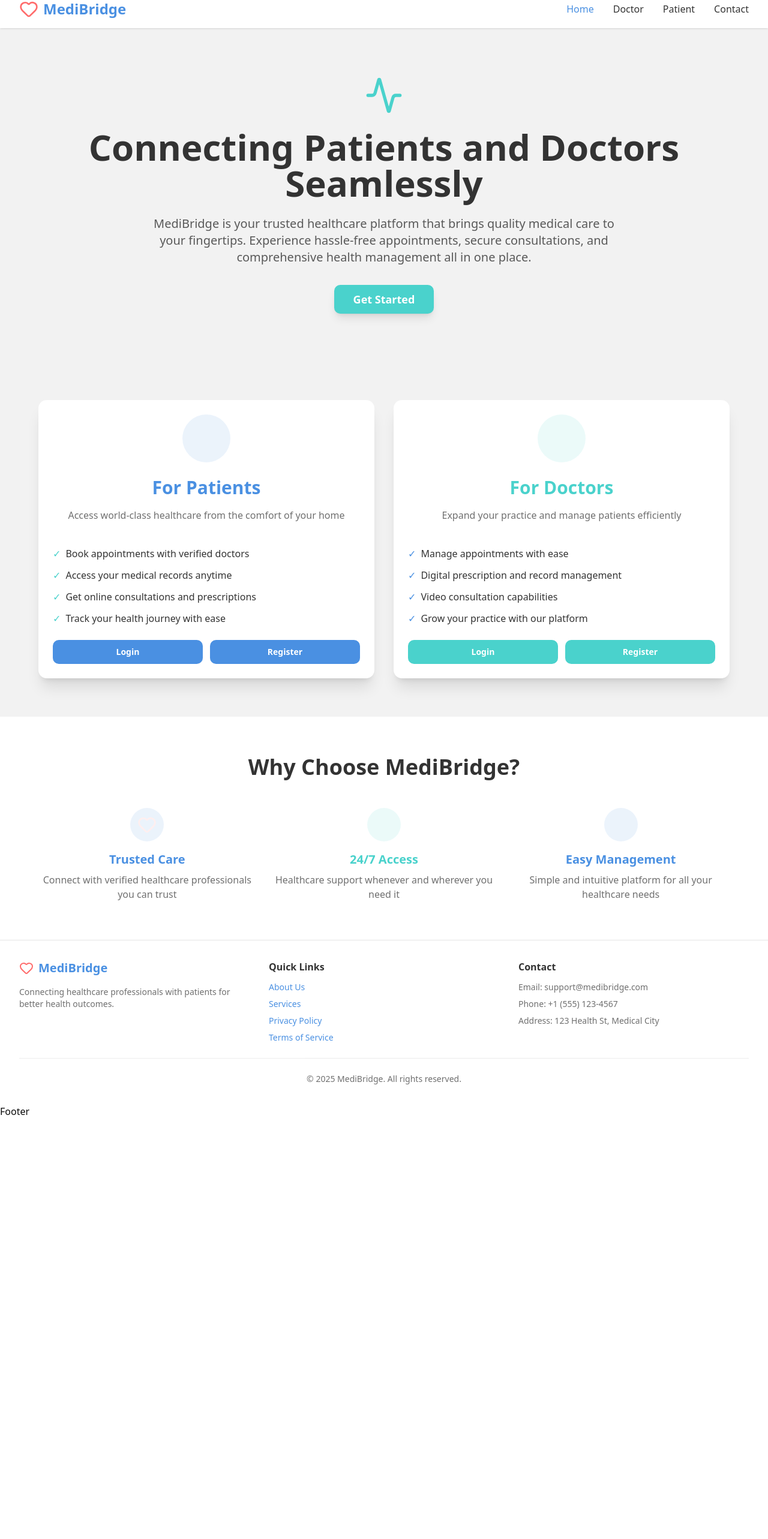
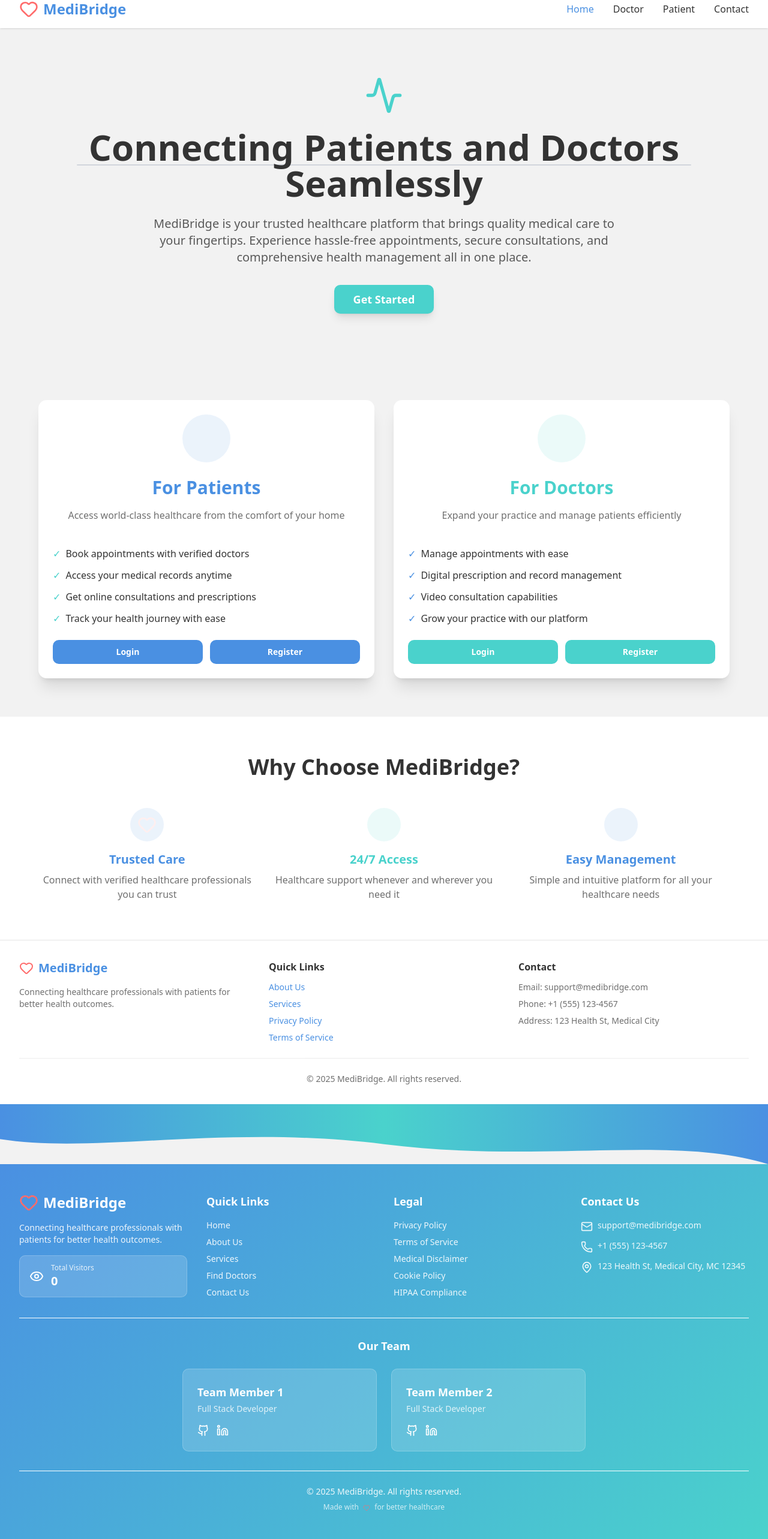
Before and after one commit to prana-W/MediBridge, a React (Vite) app in the folder frontend/: page / in a window 1280 px wide. Shown: the part 41-2607 px from the top of the page at 60% size. Before the commit the page ends 1906 px from the top, so only its background shows below. Built offline with nearby package versions, Linux system fonts and the light colour scheme; no server answers.

Commit message:
add the loader line

```diff
--- a/frontend/src/components/Footer.jsx
+++ b/frontend/src/components/Footer.jsx
@@ -1,9 +1,211 @@
-const Footer = () => {
-    return (
-        <>
-            <h1>Footer</h1>
-        </>
-    );
-};
+import React, { useState, useEffect } from 'react';
+import { Heart, Github, Linkedin, Mail, Phone, MapPin, Eye } from 'lucide-react';
+import { useApi } from '@/hooks';
 
-export default Footer;
+export default function MediBridgeFooter() {
+  const [visitorCount, setVisitorCount] = useState(0);
+  const [displayCount, setDisplayCount] = useState(0);
+  const [loading, setLoading] = useState(true);
+
+  const api = useApi();
+
+  useEffect(() => {
+    const trackVisitor = async () => {
+      try {
+        await api.post('/visitors'); // Track new visitor
+        const response = await api.get('/visitors'); // Fetch count
+        const finalCount = response.data.count || 0;
+        setVisitorCount(finalCount);
+      } catch (error) {
+        console.error('Error tracking visitor:', error);
+      } finally {
+        setLoading(false);
+      }
+    };
+    trackVisitor();
+  }, []);
+
+  // Smooth count-up animation
+  useEffect(() => {
+    if (visitorCount === 0) return;
+
+    let start = 0;
+    const duration = 1000; // 1.5s
+    const increment = visitorCount / (duration / 10);
+
+    const counter = setInterval(() => {
+      start += increment;
+      if (start >= visitorCount) {
+        start = visitorCount;
+        clearInterval(counter);
+      }
+      setDisplayCount(Math.floor(start));
+    }, 16);
+
+    return () => clearInterval(counter);
+  }, [visitorCount]);
+
+  const teamMembers = [
+    {
+      name: 'Team Member 1',
+      role: 'Full Stack Developer',
+      github: 'https://github.com/member1',
+      linkedin: 'https://www.linkedin.com/in/member1'
+    },
+    {
+      name: 'Team Member 2',
+      role: 'Full Stack Developer',
+      github: 'https://github.com/member2',
+      linkedin: 'https://www.linkedin.com/in/member2'
+    }
+  ];
+
+  return (
+    <footer className="relative mt-auto">
+      {/* Wave SVG */}
+      <div className="relative" style={{ backgroundColor: '#F2F2F2' }}>
+        <svg
+          className="w-full"
+          viewBox="0 0 1200 120"
+          preserveAspectRatio="none"
+          style={{ height: '100px', transform: 'rotate(180deg)' }}
+        >
+          <defs>
+            <linearGradient id="waveGradient" x1="0%" y1="0%" x2="100%" y2="0%">
+              <stop offset="0%" style={{ stopColor: '#4A90E2' }} />
+              <stop offset="50%" style={{ stopColor: '#4AD2CC' }} />
+              <stop offset="100%" style={{ stopColor: '#4A90E2' }} />
+            </linearGradient>
+          </defs>
+          <path
+            fill="url(#waveGradient)"
+            d="M0,0 C150,60 350,0 600,40 C850,80 1050,20 1200,50 L1200,120 L0,120 Z"
+          />
+        </svg>
+      </div>
+
+      {/* Footer Content */}
+      <div style={{ background: 'linear-gradient(135deg, #4A90E2 0%, #4AD2CC 100%)' }} className="text-white">
+        <div className="max-w-7xl mx-auto px-4 sm:px-6 lg:px-8 py-12">
+          <div className="grid md:grid-cols-4 gap-8 mb-8">
+
+            {/* Brand Section */}
+            <div className="md:col-span-1">
+              <div className="flex items-center space-x-2 mb-4">
+                <Heart className="h-8 w-8" style={{ color: '#FF6B6B' }} />
+                <span className="text-2xl font-bold">MediBridge</span>
+              </div>
+              <p className="text-sm opacity-90 mb-4">
+                Connecting healthcare professionals with patients for better health outcomes.
+              </p>
+
+              {/* Visitor Counter with Animation */}
+              <div
+                className="flex items-center space-x-3 rounded-lg px-4 py-3"
+                style={{
+                  backgroundColor: 'rgba(255, 255, 255, 0.15)',
+                  border: '1px solid rgba(255, 255, 255, 0.2)'
+                }}
+              >
+                <Eye className="h-6 w-6 flex-shrink-0" style={{ color: '#FFFFFF' }} />
+                <div>
+                  <p className="text-xs" style={{ color: '#FFFFFF', opacity: 0.85 }}>
+                    Total Visitors
+                  </p>
+                  <p className="text-xl font-bold transition-all duration-300" style={{ color: '#FFFFFF' }}>
+                    {loading ? '...' : displayCount.toLocaleString()}
+                  </p>
+                </div>
+              </div>
+            </div>
+
+            {/* Quick Links */}
+            <div>
+              <h4 className="font-semibold text-lg mb-4">Quick Links</h4>
+              <ul className="space-y-2 text-sm">
+                {['Home','About Us','Services','Find Doctors','Contact Us'].map((text, i) => (
+                  <li key={i}>
+                    <a href="/" className="hover:opacity-80 transition-opacity opacity-90">
+                      {text}
+                    </a>
+                  </li>
+                ))}
+              </ul>
+            </div>
+
+            {/* Legal */}
+            <div>
+              <h4 className="font-semibold text-lg mb-4">Legal</h4>
+              <ul className="space-y-2 text-sm">
+                {['Privacy Policy','Terms of Service','Medical Disclaimer','Cookie Policy','HIPAA Compliance'].map((text, i) => (
+                  <li key={i}>
+                    <a href="/" className="hover:opacity-80 transition-opacity opacity-90">
+                      {text}
+                    </a>
+                  </li>
+                ))}
+              </ul>
+            </div>
+
+            {/* Contact */}
+            <div>
+              <h4 className="font-semibold text-lg mb-4">Contact Us</h4>
+              <ul className="space-y-3 text-sm">
+                <li className="flex items-start space-x-2 opacity-90">
+                  <Mail className="h-5 w-5 mt-0.5 flex-shrink-0" />
+                  <span>support@medibridge.com</span>
+                </li>
+                <li className="flex items-start space-x-2 opacity-90">
+                  <Phone className="h-5 w-5 mt-0.5 flex-shrink-0" />
+                  <span>+1 (555) 123-4567</span>
+                </li>
+                <li className="flex items-start space-x-2 opacity-90">
+                  <MapPin className="h-5 w-5 mt-0.5 flex-shrink-0" />
+                  <span>123 Health St, Medical City, MC 12345</span>
+                </li>
+              </ul>
+            </div>
+          </div>
+
+          {/* Team Section */}
+          <div className="border-t border-white border-opacity-20 pt-8 mb-8">
+            <h4 className="font-semibold text-lg mb-6 text-center">Our Team</h4>
+            <div className="grid md:grid-cols-2 gap-6 max-w-2xl mx-auto">
+              {teamMembers.map((member, index) => (
+                <div
+                  key={index}
+                  className="rounded-lg p-6 transition-all"
+                  style={{
+                    backgroundColor: 'rgba(255, 255, 255, 0.15)',
+                    border: '1px solid rgba(255, 255, 255, 0.2)'
+                  }}
+                >
+                  <h5 className="font-semibold text-lg mb-1">{member.name}</h5>
+                  <p className="text-sm opacity-80 mb-4">{member.role}</p>
+                  <div className="flex space-x-3">
+                    <a href={member.github} target="_blank" rel="noopener noreferrer">
+                      <Github className="h-5 w-5" />
+                    </a>
+                    <a href={member.linkedin} target="_blank" rel="noopener noreferrer">
+                      <Linkedin className="h-5 w-5" />
+                    </a>
+                  </div>
+                </div>
+              ))}
+            </div>
+          </div>
+
+          {/* Bottom Bar */}
+          <div className="border-t border-white border-opacity-20 pt-6 text-center">
+            <p className="text-sm opacity-90">
+              &copy; {new Date().getFullYear()} MediBridge. All rights reserved.
+            </p>
+            <p className="text-xs opacity-75 mt-2">
+              Made with <Heart className="h-3 w-3 inline mx-1" style={{ color: '#FF6B6B' }} /> for better healthcare
+            </p>
+          </div>
+        </div>
+      </div>
+    </footer>
+  );
+}
--- a/frontend/src/pages/Home.jsx
+++ b/frontend/src/pages/Home.jsx
@@ -2,6 +2,58 @@ import React from 'react';
 import { Card, CardContent, CardDescription, CardHeader, CardTitle } from '@/components/ui/card';
 import { Button } from '@/components/ui/button';
 import { Heart, Stethoscope, Users, Activity } from 'lucide-react';
+
+// Loader Component
+function Loader() {
+    return (
+      <div className="relative w-full h-16 flex items-center justify-center overflow-visible">
+        {/* Faint baseline */}
+        <div className="absolute w-full h-[2px] bg-gray-300 rounded-full top-1/2 -translate-y-1/2"></div>
+
+        {/* Animated ECG line */}
+        <svg
+          xmlns="http://www.w3.org/2000/svg"
+          viewBox="0 0 150 40"
+          preserveAspectRatio="none"
+          className="w-[120%] h-16 stroke-[#4AD2CC]"
+        >
+          <polyline
+            fill="none"
+            strokeWidth="3"
+            strokeLinecap="round"
+            strokeLinejoin="round"
+            strokeDasharray="220"
+            strokeDashoffset="220"
+            points="
+              0,20
+              20,20
+              25,15
+              30,25
+              40,20
+              60,20
+              65,5
+              70,35
+              75,20
+              95,20
+              100,15
+              110,20
+              150,20
+            "
+          >
+            <animate
+              attributeName="stroke-dashoffset"
+              values="220;0"
+              dur="1.6s"
+              repeatCount="indefinite"
+            />
+          </polyline>
+        </svg>
+      </div>
+    );
+  }
+
+
+
 
 export default function MediBridgeHome() {
   return (
@@ -46,9 +98,19 @@ export default function MediBridgeHome() {
             <div className="mb-6 flex justify-center">
               <Activity className="h-16 w-16" style={{ color: '#4AD2CC' }} />
             </div>
-            <h1 className="text-4xl md:text-5xl lg:text-6xl font-bold mb-6" style={{ color: '#333333' }}>
-              Connecting Patients and Doctors Seamlessly
-            </h1>
+
+            {/* Heading with Loader Animation Behind */}
+            <div className="relative mb-6">
+              {/* Loader animation positioned behind the text */}
+              <div className="absolute top-1/2 left-1/2 transform -translate-x-1/2 -translate-y-1/2 w-full max-w-100% opacity-100% pointer-events-none">
+                <Loader />
+              </div>
+
+              <h1 className="text-4xl md:text-5xl lg:text-6xl font-bold relative z-10" style={{ color: '#333333' }}>
+                Connecting Patients and Doctors Seamlessly
+              </h1>
+            </div>
+
             <p className="text-lg md:text-xl mb-8 max-w-3xl mx-auto" style={{ color: '#333333', opacity: 0.8 }}>
               MediBridge is your trusted healthcare platform that brings quality medical care to your fingertips.
               Experience hassle-free appointments, secure consultations, and comprehensive health management all in one place.
```
Also changed, not shown: frontend/src/pages/Patient/PatientOpd.jsx (line endings or trailing spaces).
